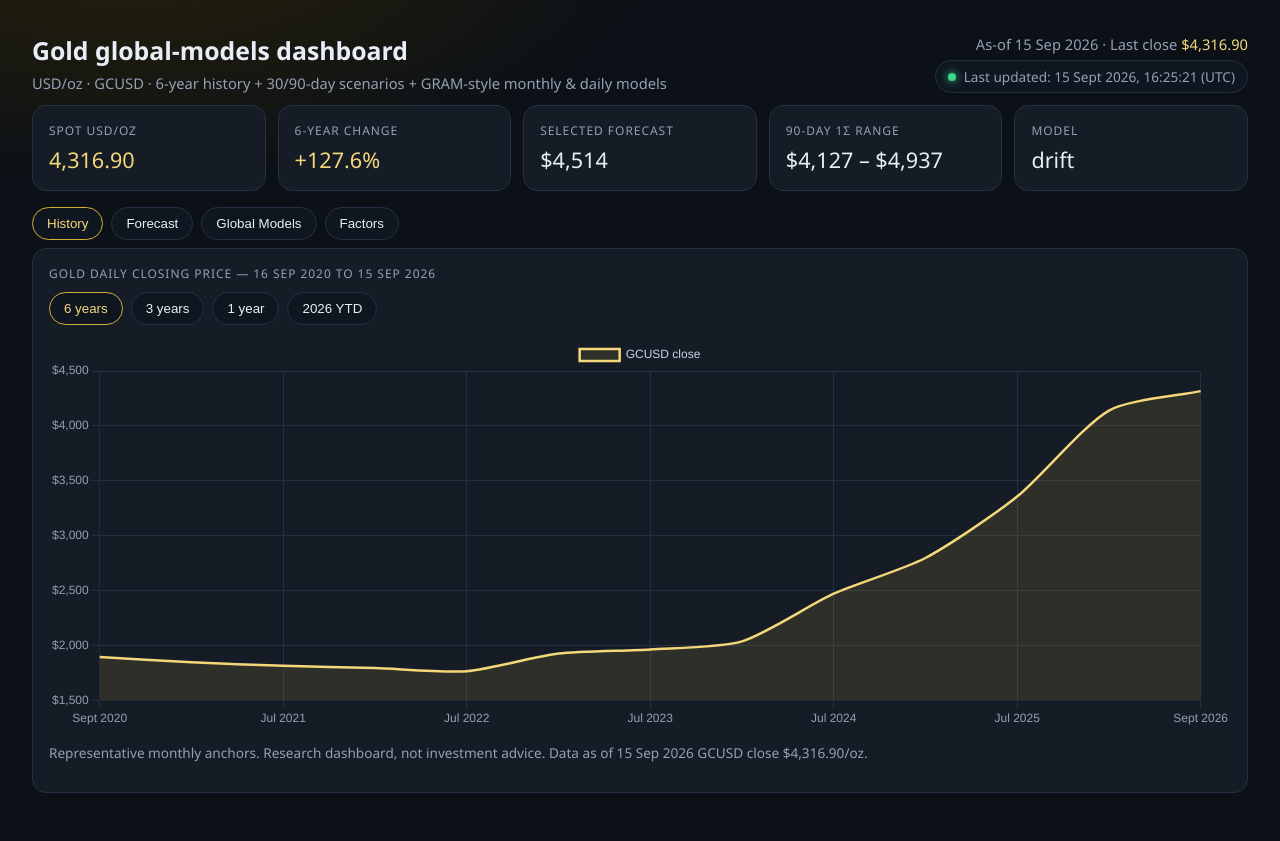
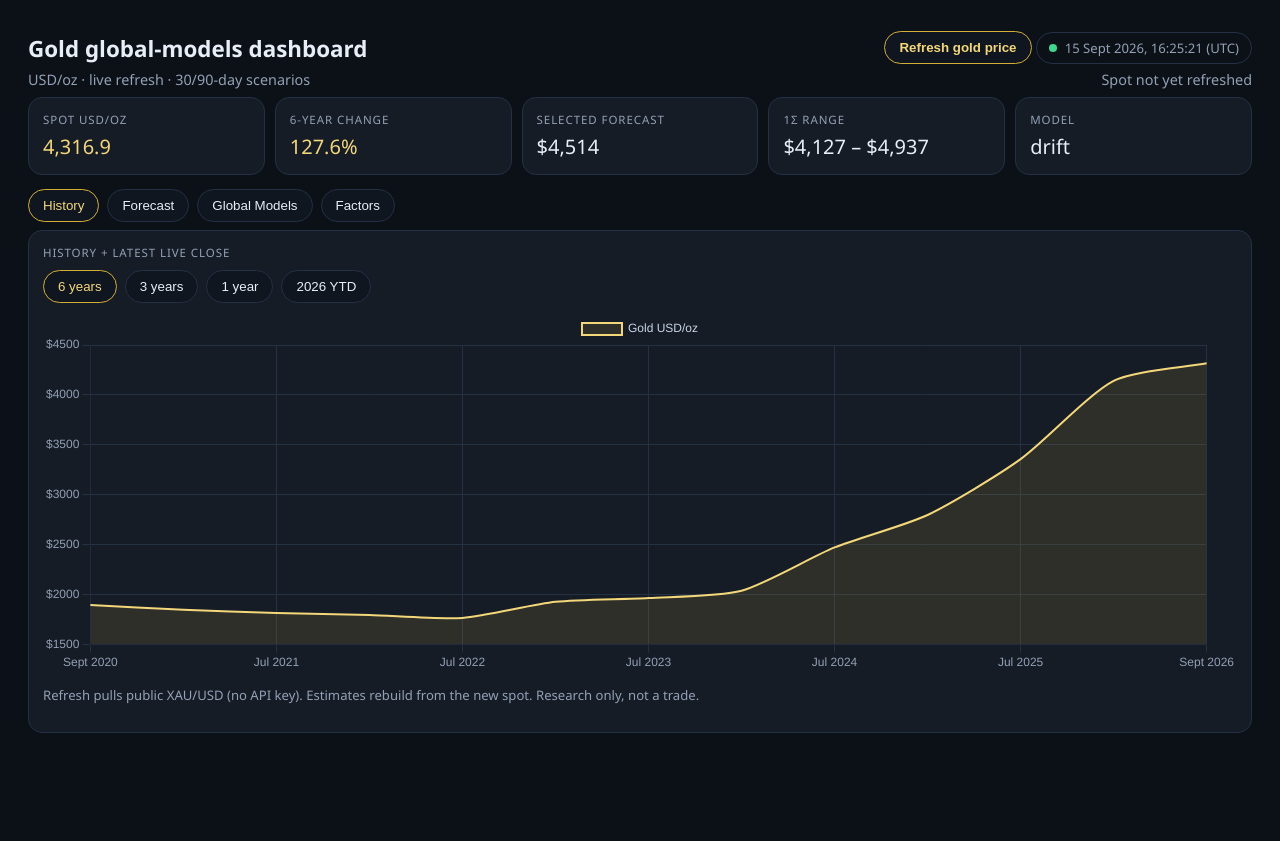
Before and after one commit to kunchain/gold-dashboard, a plain HTML site: page index.html in a window 1280 px wide. After the commit the page ends 800 px from the top, so only its background shows below. Drawn offline with nearby package versions, Linux system fonts and the light colour scheme.

Commit message:
Add refresh button for live gold price and estimates

```diff
--- a/index.html
+++ b/index.html
@@ -1,52 +1,124 @@
 <!DOCTYPE html>
 <html lang="en">
 <head>
-  <meta charset="UTF-8" />
-  <meta name="viewport" content="width=device-width, initial-scale=1" />
-  <title>Gold USD/oz — Global Models dashboard</title>
-  <script src="https://cdn.jsdelivr.net/npm/chart.js@4.4.1/dist/chart.umd.min.js"></script>
-  <style>
-    :root{--bg:#0c1117;--card:#151c26;--line:#243044;--gold:#d4af37;--gold2:#f3d77a;--text:#e8eef7;--muted:#93a0b5;--up:#3dd68c;--down:#ff6b6b;--blue:#6ea8ff}
-    *{box-sizing:border-box}body{margin:0;font-family:"Segoe UI",system-ui,sans-serif;background:radial-gradient(1200px 600px at 10% -10%,#2a2208 0%,var(--bg) 45%);color:var(--text)}
-    header{padding:28px 32px 12px;display:flex;justify-content:space-between;gap:16px;flex-wrap:wrap;align-items:end}h1{margin:0;font-size:1.55rem}.sub{color:var(--muted);font-size:.92rem;margin-top:6px}
-    .kpis{display:grid;grid-template-columns:repeat(5,minmax(140px,1fr));gap:12px;padding:0 32px 16px}.card{background:var(--card);border:1px solid var(--line);border-radius:14px;padding:16px}.label{color:var(--muted);font-size:.75rem;text-transform:uppercase;letter-spacing:.08em}.value{font-size:1.35rem;margin-top:6px}.gold{color:var(--gold2)}
-    .row{display:grid;grid-template-columns:1.6fr .9fr;gap:12px;padding:0 32px 16px}.full{padding:0 32px 16px}canvas{max-height:390px}.controls{display:flex;flex-wrap:wrap;gap:8px;margin:10px 0 14px}button,select{background:#0f1620;color:var(--text);border:1px solid var(--line);border-radius:999px;padding:8px 14px;cursor:pointer}button.active,button:hover{border-color:var(--gold);color:var(--gold2)}
-    table{width:100%;border-collapse:collapse;font-size:.9rem}th,td{text-align:left;padding:8px 6px;border-bottom:1px solid var(--line)}th{color:var(--muted)}a{color:var(--blue)}.tabs{display:flex;gap:8px;padding:0 32px 8px}.panel{display:none;padding:0 0 32px}.panel.on{display:block}.note{color:var(--muted);font-size:.85rem;line-height:1.45}input[type=range]{width:min(420px,100%)}h2{font-size:1.1rem;margin:0 0 6px}@media(max-width:980px){.kpis,.row{grid-template-columns:1fr}}
-    .update-badge{display:inline-flex;align-items:center;gap:8px;background:#0f1620;border:1px solid var(--line);border-radius:999px;padding:6px 12px;font-size:.85rem;color:var(--muted)}
-    .dot{width:8px;height:8px;border-radius:50%;background:#3dd68c;box-shadow:0 0 8px #3dd68c}
-  </style>
-</head>
+<meta charset="UTF-8"/>
+<meta name="viewport" content="width=device-width, initial-scale=1"/>
+<title>Gold USD/oz dashboard</title>
+<script src="https://cdn.jsdelivr.net/npm/chart.js@4.4.1/dist/chart.umd.min.js"></script>
+<style>
+:root{--bg:#0c1117;--card:#151c26;--line:#243044;--gold2:#f3d77a;--text:#e8eef7;--muted:#93a0b5;--gold:#d4af37}
+*{box-sizing:border-box}body{margin:0;font-family:Segoe UI,system-ui,sans-serif;background:#0c1117;color:var(--text)}
+header{padding:24px 28px 8px;display:flex;justify-content:space-between;gap:12px;flex-wrap:wrap;align-items:end}
+h1{margin:0;font-size:1.4rem}.sub{color:var(--muted);font-size:.9rem;margin-top:6px}
+.kpis{display:grid;grid-template-columns:repeat(5,minmax(120px,1fr));gap:10px;padding:0 28px 14px}
+.card{background:var(--card);border:1px solid var(--line);border-radius:14px;padding:14px}
+.label{color:var(--muted);font-size:.72rem;text-transform:uppercase;letter-spacing:.08em}.value{font-size:1.25rem;margin-top:6px}.gold{color:var(--gold2)}
+.row{display:grid;grid-template-columns:1.5fr .9fr;gap:10px;padding:0 28px 16px}.full{padding:0 28px 16px}
+button,select{background:#0f1620;color:var(--text);border:1px solid var(--line);border-radius:999px;padding:8px 14px;cursor:pointer}
+button.active,button:hover,#refreshBtn{border-color:var(--gold);color:var(--gold2)}
+#refreshBtn{font-weight:600}.tabs{display:flex;gap:8px;padding:0 28px 8px}
+.panel{display:none}.panel.on{display:block}table{width:100%;border-collapse:collapse;font-size:.88rem}th,td{padding:7px 5px;border-bottom:1px solid var(--line);text-align:left}th{color:var(--muted)}
+.note{color:var(--muted);font-size:.82rem;line-height:1.4}.update-badge{display:inline-flex;align-items:center;gap:8px;border:1px solid var(--line);border-radius:999px;padding:6px 12px;font-size:.82rem;color:var(--muted)}
+.dot{width:8px;height:8px;border-radius:50%;background:#3dd68c}
+.status{min-height:1.2em}canvas{max-height:360px}@media(max-width:900px){.kpis,.row{grid-template-columns:1fr}}
+</style></head>
 <body>
 <header>
-  <div>
-    <h1>Gold global-models dashboard</h1>
-    <div class="sub">USD/oz · GCUSD · 6-year history + 30/90-day scenarios + GRAM-style monthly &amp; daily models</div>
-  </div>
-  <div style="display:flex;flex-direction:column;align-items:end;gap:6px">
-    <div class="sub">As-of 15 Sep 2026 · Last close <span class="gold">$4,316.90</span></div>
-    <div class="update-badge"><span class="dot"></span><span id="updateTime">Updating…</span></div>
-  </div>
-</header>
-<div class="kpis"><div class="card"><div class="label">Spot USD/oz</div><div class="value gold">4,316.90</div></div><div class="card"><div class="label">6-year change</div><div class="value gold" id="sixYearChange">—</div></div><div class="card"><div class="label">Selected forecast</div><div class="value" id="kpiFcst">—</div></div><div class="card"><div class="label">90-day 1σ range</div><div class="value" id="kpiBand">—</div></div><div class="card"><div class="label">Model</div><div class="value" id="kpiModel">—</div></div></div>
-<div class="tabs"><button class="active" data-tab="history">History</button><button data-tab="forecast">Forecast</button><button data-tab="models">Global Models</button><button data-tab="factors">Factors</button></div>
-<section id="history" class="panel on"><div class="full"><div class="card"><div class="label">Gold daily closing price — 16 Sep 2020 to 15 Sep 2026</div><div class="controls"><button class="range active" data-r="6y">6 years</button><button class="range" data-r="3y">3 years</button><button class="range" data-r="1y">1 year</button><button class="range" data-r="ytd">2026 YTD</button></div><canvas id="historyChart"></canvas><p class="note">Representative monthly anchors. Research dashboard, not investment advice. Data as of 15 Sep 2026 GCUSD close $4,316.90/oz.</p></div></div></section>
-<section id="forecast" class="panel"><div class="row"><div class="card"><div class="label">Price path and scenario fan</div><div class="controls"><button class="hz active" data-h="90">90 trading days</button><button class="hz" data-h="30">30 trading days</button><select id="scenario"><option value="naive">Naive (last price)</option><option value="drift" selected>Base drift</option><option value="stress">Stress (weaker USD / risk-on gold)</option><option value="calm">Calm (firmer USD / higher yields)</option></select></div><label class="note">Volatility slider (annualized %): <input id="vol" type="range" min="8" max="24" value="15"><span id="volLbl">15%</span></label><canvas id="fan"></canvas></div><div class="card"><div class="label">Current factors — 15 Sep 2026</div><canvas id="gauges"></canvas><table><tr><th>Factor</th><th>Now</th><th>Gold bias</th></tr><tr><td>USD index</td><td>99.33</td><td>Mild headwind</td></tr><tr><td>10y yield</td><td>5.00%</td><td>Headwind</td></tr><tr><td>VIX</td><td>17.65</td><td>Neutral</td></tr></table></div></div></section>
-<section id="models" class="panel"><div class="full"><div class="card"><h2>Global model estimates (USD/oz)</h2><table><tr><th>Model family</th><th>Frequency</th><th>30/90-day estimate</th></tr><tr><td>Naive / Random walk</td><td>Daily</td><td>4,317</td></tr><tr><td>Historical drift</td><td>Daily</td><td>4,382 (30d), 4,514 (90d)</td></tr><tr><td>Ridge / Elastic Net</td><td>Daily</td><td>Run gold_global_models.py</td></tr><tr><td>GRAM-style macro</td><td>Monthly</td><td>Run gold_global_models.py</td></tr></table><p class="note">World Gold Council GRAM: economic expansion, risk &amp; uncertainty, opportunity cost, momentum. Scenarios only until walk-forward MAE beats naive.</p></div></div></section>
-<section id="factors" class="panel"><div class="full"><div class="card"><h2>Data sources</h2><table><tr><th>Factor</th><th>Series</th></tr><tr><td>Gold USD/oz</td><td>GCUSD</td></tr><tr><td>Dollar</td><td>DX-Y.NYB</td></tr><tr><td>10y yield</td><td>^TNX</td></tr><tr><td>VIX</td><td>VIXCLS</td></tr><tr><td>GPR / wars</td><td>matteoiacoviello.com/gpr.htm</td></tr></table></div></div></section>
+<div><h1>Gold global-models dashboard</h1><div class="sub">USD/oz · live refresh · 30/90-day scenarios</div></div>
+<div style="text-align:right">
+<button id="refreshBtn" type="button">Refresh gold price</button>
+<div class="update-badge" style="margin-top:8px"><span class="dot"></span><span id="updateTime">…</span></div>
+<div class="sub status" id="priceStatus">Spot not yet refreshed</div>
+</div></header>
+<div class="kpis">
+<div class="card"><div class="label">Spot USD/oz</div><div class="value gold" id="kpiSpot">4,316.90</div></div>
+<div class="card"><div class="label">6-year change</div><div class="value gold" id="sixYearChange">—</div></div>
+<div class="card"><div class="label">Selected forecast</div><div class="value" id="kpiFcst">—</div></div>
+<div class="card"><div class="label">1σ range</div><div class="value" id="kpiBand">—</div></div>
+<div class="card"><div class="label">Model</div><div class="value" id="kpiModel">—</div></div>
+</div>
+<div class="tabs">
+<button class="active" data-tab="history">History</button>
+<button data-tab="forecast">Forecast</button>
+<button data-tab="models">Global Models</button>
+<button data-tab="factors">Factors</button>
+</div>
+<section id="history" class="panel on"><div class="full"><div class="card">
+<div class="label">History + latest live close</div>
+<div class="controls" style="display:flex;gap:8px;margin:10px 0"><button class="range active" data-r="6y">6 years</button><button class="range" data-r="3y">3 years</button><button class="range" data-r="1y">1 year</button><button class="range" data-r="ytd">2026 YTD</button></div>
+<canvas id="historyChart"></canvas>
+<p class="note">Refresh pulls public XAU/USD (no API key). Estimates rebuild from the new spot. Research only, not a trade.</p>
+</div></div></section>
+<section id="forecast" class="panel"><div class="row"><div class="card">
+<div class="controls" style="display:flex;gap:8px;flex-wrap:wrap;margin-bottom:10px">
+<button class="hz active" data-h="90">90 days</button><button class="hz" data-h="30">30 days</button>
+<select id="scenario"><option value="naive">Naive</option><option value="drift" selected>Base drift</option><option value="stress">Stress</option><option value="calm">Calm</option></select>
+</div>
+<label class="note">Vol % <input id="vol" type="range" min="8" max="24" value="15"> <span id="volLbl">15%</span></label>
+<canvas id="fan"></canvas></div>
+<div class="card"><canvas id="gauges"></canvas>
+<table><tr><th>Factor</th><th>Now</th></tr><tr><td>USD index</td><td>99.33</td></tr><tr><td>10y yield</td><td>5.00%</td></tr><tr><td>VIX</td><td>17.65</td></tr></table></div></div></section>
+<section id="models" class="panel"><div class="full"><div class="card">
+<h2 style="margin:0 0 8px;font-size:1.05rem">Estimates from current spot</h2>
+<table>
+<tr><th>Model</th><th>30d</th><th>90d</th></tr>
+<tr><td>Naive</td><td id="mNaive30">—</td><td id="mNaive90">—</td></tr>
+<tr><td>Drift</td><td id="mDrift30">—</td><td id="mDrift90">—</td></tr>
+<tr><td>Stress (+0.7σ)</td><td id="mStress30">—</td><td id="mStress90">—</td></tr>
+<tr><td>Calm (−0.7σ)</td><td id="mCalm30">—</td><td id="mCalm90">—</td></tr>
+</table>
+<p class="note">Drift uses 2016–2026 mean log return (~0.050%/session). GRAM/Ridge still need the Python script for trained MAE.</p>
+</div></div></section>
+<section id="factors" class="panel"><div class="full"><div class="card">
+<p class="note">Live quote: <a href="https://xaus.com/api/" style="color:#6ea8ff">xaus.com/api/v1/spot</a> (CORS, no key). Fallback: api.gold-api.com. Do not put private API keys in this public page.</p>
+</div></div></section>
 <script>
-const SPOT=4316.90, MU=.000496;
-const hist=[['2020-09-16',1897],['2021-01-04',1849],['2021-07-01',1817],['2022-01-03',1796],['2022-07-01',1767],['2023-01-03',1928],['2023-07-03',1966],['2024-01-02',2039],['2024-07-01',2473],['2025-01-02',2798],['2025-07-01',3357],['2026-01-02',4140],['2026-09-15',4316.90]].map(d=>({date:new Date(d[0]+'T00:00:00'),close:d[1]}));
-const fmt=n=>'$'+Number(n).toLocaleString('en-US',{maximumFractionDigits:0});
-const dateLabel=d=>d.toLocaleDateString('en-GB',{month:'short',year:'numeric'});
-const hc=new Chart(document.getElementById('historyChart'),{type:'line',data:{labels:[],datasets:[{label:'GCUSD close',data:[],borderColor:'#f3d77a',backgroundColor:'rgba(212,175,55,.13)',fill:true,tension:.24,pointRadius:0,borderWidth:2.5}]},options:{responsive:true,interaction:{mode:'index',intersect:false},plugins:{legend:{labels:{color:'#c9d4e5'}},tooltip:{callbacks:{label:x=>'Gold: '+fmt(x.parsed.y)}}},scales:{x:{ticks:{color:'#93a0b5',maxTicksLimit:10},grid:{color:'#243044'}},y:{ticks:{color:'#93a0b5',callback:v=>'$'+v.toLocaleString()},grid:{color:'#243044'}}}}});
-function selectHistory(r){const last=hist[hist.length-1].date;let cutoff=new Date('2020-09-01');if(r==='3y')cutoff=new Date(last.getFullYear()-3,last.getMonth(),1);if(r==='1y')cutoff=new Date(last.getFullYear()-1,last.getMonth(),1);if(r==='ytd')cutoff=new Date('2026-01-01');const data=hist.filter(x=>x.date>=cutoff);hc.data.labels=data.map(x=>dateLabel(x.date));hc.data.datasets[0].data=data.map(x=>x.close);hc.update();const first=data[0];const change=(SPOT/first.close-1)*100;document.getElementById('sixYearChange').textContent=(change>=0?'+':'')+change.toFixed(1)+'%';}
-document.querySelectorAll('.range').forEach(b=>b.onclick=()=>{document.querySelectorAll('.range').forEach(x=>x.classList.remove('active'));b.classList.add('active');selectHistory(b.dataset.r)});
-const labelsFor=n=>{const a=['15 Sep'];for(let i=1;i<=n;i++)a.push('Day '+i);return a};function path(n,k,v){let a=[SPOT],s=v/100*Math.sqrt(n/252);for(let i=1;i<=n;i++)a.push(SPOT*Math.exp(MU*i)*Math.exp(k*s*i/n));return a};let horizon=90,vol=15;const fan=new Chart(document.getElementById('fan'),{type:'line',data:{labels:[],datasets:[]},options:{responsive:true,interaction:{mode:'index',intersect:false},plugins:{legend:{labels:{color:'#c9d4e5'}},tooltip:{callbacks:{label:x=>x.dataset.label+': '+fmt(x.parsed.y)}}},scales:{x:{ticks:{color:'#93a0b5',maxTicksLimit:8},grid:{color:'#243044'}},y:{ticks:{color:'#93a0b5',callback:v=>'$'+v.toLocaleString()},grid:{color:'#243044'}}}}});
-new Chart(document.getElementById('gauges'),{type:'radar',data:{labels:['USD weakness','Low yields','Risk (VIX)','Gold momentum'],datasets:[{data:[42,28,48,40],borderColor:'#d4af37',backgroundColor:'rgba(212,175,55,.25)'}]},options:{plugins:{legend:{display:false}},scales:{r:{min:0,max:100,ticks:{display:false},grid:{color:'#243044'},pointLabels:{color:'#c9d4e5'}}}}});
-function renderForecast(){let s=document.getElementById('scenario').value,k=s==='stress'?.7:s==='calm'?-0.7:0,mid=s==='naive'?Array(horizon+1).fill(SPOT):path(horizon,k,vol),lo=path(horizon,-1,vol),hi=path(horizon,1,vol);document.getElementById('kpiFcst').textContent=fmt(mid.at(-1));document.getElementById('kpiBand').textContent=fmt(lo.at(-1))+' – '+fmt(hi.at(-1));document.getElementById('volLbl').textContent=vol+'%';document.getElementById('kpiModel').textContent=s;fan.data.labels=labelsFor(horizon);fan.data.datasets=[{label:'1σ high',data:hi,borderColor:'#ff6b6b',borderDash:[6,4],pointRadius:0,tension:.25},{label:'Selected',data:mid,borderColor:'#f3d77a',borderWidth:3,pointRadius:0,tension:.25},{label:'Naive',data:Array(horizon+1).fill(SPOT),borderColor:'#6ea8ff',borderDash:[4,4],pointRadius:0},{label:'1σ low',data:lo,borderColor:'#3dd68c',borderDash:[6,4],pointRadius:0,tension:.25}];fan.update()}
-document.querySelectorAll('.hz').forEach(b=>b.onclick=()=>{document.querySelectorAll('.hz').forEach(x=>x.classList.remove('active'));b.classList.add('active');horizon=+b.dataset.h;renderForecast()});document.getElementById('scenario').onchange=renderForecast;document.getElementById('vol').oninput=e=>{vol=+e.target.value;renderForecast()};document.querySelectorAll('.tabs button').forEach(b=>b.onclick=()=>{document.querySelectorAll('.tabs button').forEach(x=>x.classList.remove('active'));b.classList.add('active');document.querySelectorAll('.panel').forEach(p=>p.classList.remove('on'));document.getElementById(b.dataset.tab).classList.add('on')});
-function updateTimestamp(){const now=new Date();const tz=Intl.DateTimeFormat().resolvedOptions().timeZone;const s=now.toLocaleString('en-GB',{timeZone:tz,year:'numeric',month:'short',day:'2-digit',hour:'2-digit',minute:'2-digit',second:'2-digit',hour12:false});document.getElementById('updateTime').textContent='Last updated: '+s+' ('+tz+')';}
-updateTimestamp();setInterval(updateTimestamp,1000);selectHistory('6y');renderForecast();
-</script>
-</body>
-</html>
+let SPOT=4316.90; const MU=0.000496; let horizon=90, vol=15, range='6y';
+const histBase=[['2020-09-16',1897],['2021-01-04',1849],['2021-07-01',1817],['2022-01-03',1796],['2022-07-01',1767],['2023-01-03',1928],['2023-07-03',1966],['2024-01-02',2039],['2024-07-01',2473],['2025-01-02',2798],['2025-07-01',3357],['2026-01-02',4140]];
+const fmt=n=>'$'+Number(n).toLocaleString('en-US',{maximumFractionDigits:2});
+const fmt0=n=>'$'+Number(n).toLocaleString('en-US',{maximumFractionDigits:0});
+function histNow(){return histBase.concat([[new Date().toISOString().slice(0,10),SPOT]]).map(d=>({date:new Date(d[0]+'T00:00:00'),close:d[1]}));}
+function pathEnd(n,k){const s=(vol/100)*Math.sqrt(n/252); return SPOT*Math.exp(MU*n)*Math.exp(k*s);}
+function path(n,k){const a=[SPOT],s=(vol/100)*Math.sqrt(n/252); for(let i=1;i<=n;i++) a.push(SPOT*Math.exp(MU*i)*Math.exp(k*s*i/n)); return a;}
+const hc=new Chart(document.getElementById('historyChart'),{type:'line',data:{labels:[],datasets:[{label:'Gold USD/oz',data:[],borderColor:'#f3d77a',backgroundColor:'rgba(212,175,55,.13)',fill:true,tension:.24,pointRadius:0,borderWidth:2}]},options:{responsive:true,plugins:{legend:{labels:{color:'#c9d4e5'}}},scales:{x:{ticks:{color:'#93a0b5',maxTicksLimit:8},grid:{color:'#243044'}},y:{ticks:{color:'#93a0b5',callback:v=>'$'+v},grid:{color:'#243044'}}}}});
+const fan=new Chart(document.getElementById('fan'),{type:'line',data:{labels:[],datasets:[]},options:{responsive:true,plugins:{legend:{labels:{color:'#c9d4e5'}}},scales:{x:{ticks:{color:'#93a0b5',maxTicksLimit:8},grid:{color:'#243044'}},y:{ticks:{color:'#93a0b5',callback:v=>'$'+v},grid:{color:'#243044'}}}}});
+new Chart(document.getElementById('gauges'),{type:'radar',data:{labels:['USD weakness','Low yields','VIX','Momentum'],datasets:[{data:[42,28,48,40],borderColor:'#d4af37',backgroundColor:'rgba(212,175,55,.25)'}]},options:{plugins:{legend:{display:false}},scales:{r:{min:0,max:100,ticks:{display:false},grid:{color:'#243044'},pointLabels:{color:'#c9d4e5'}}}}});
+function selectHistory(){const last=new Date(); let cutoff=new Date('2020-09-01'); if(range==='3y') cutoff=new Date(last.getFullYear()-3,last.getMonth(),1); if(range==='1y') cutoff=new Date(last.getFullYear()-1,last.getMonth(),1); if(range==='ytd') cutoff=new Date('2026-01-01');
+ const data=histNow().filter(x=>x.date>=cutoff); hc.data.labels=data.map(x=>x.date.toLocaleDateString('en-GB',{month:'short',year:'numeric'})); hc.data.datasets[0].data=data.map(x=>x.close); hc.update();
+ const first=data[0]; document.getElementById('sixYearChange').textContent=((SPOT/first.close-1)*100).toFixed(1)+'%';}
+function renderModels(){const set=(id,v)=>document.getElementById(id).textContent=fmt0(v);
+ set('mNaive30',SPOT); set('mNaive90',SPOT);
+ set('mDrift30',pathEnd(30,0)); set('mDrift90',pathEnd(90,0));
+ set('mStress30',pathEnd(30,.7)); set('mStress90',pathEnd(90,.7));
+ set('mCalm30',pathEnd(30,-.7)); set('mCalm90',pathEnd(90,-.7));}
+function renderForecast(){const s=document.getElementById('scenario').value; const k=s==='stress'?.7:s==='calm'?-0.7:0;
+ const mid=s==='naive'?Array(horizon+1).fill(SPOT):path(horizon,k); const lo=path(horizon,-1), hi=path(horizon,1);
+ document.getElementById('kpiSpot').textContent=fmt(SPOT).slice(1);
+ document.getElementById('kpiFcst').textContent=fmt0(mid.at(-1));
+ document.getElementById('kpiBand').textContent=fmt0(lo.at(-1))+' – '+fmt0(hi.at(-1));
+ document.getElementById('volLbl').textContent=vol+'%'; document.getElementById('kpiModel').textContent=s;
+ const labels=['Now',...Array.from({length:horizon},(_,i)=>'D'+(i+1))];
+ fan.data.labels=labels; fan.data.datasets=[
+ {label:'1σ high',data:hi,borderColor:'#ff6b6b',borderDash:[6,4],pointRadius:0,tension:.25},
+ {label:'Selected',data:mid,borderColor:'#f3d77a',borderWidth:3,pointRadius:0,tension:.25},
+ {label:'Naive',data:Array(horizon+1).fill(SPOT),borderColor:'#6ea8ff',borderDash:[4,4],pointRadius:0},
+ {label:'1σ low',data:lo,borderColor:'#3dd68c',borderDash:[6,4],pointRadius:0,tension:.25}]; fan.update(); renderModels(); selectHistory();}
+function clock(){const tz=Intl.DateTimeFormat().resolvedOptions().timeZone; document.getElementById('updateTime').textContent=new Date().toLocaleString('en-GB',{timeZone:tz,year:'numeric',month:'short',day:'2-digit',hour:'2-digit',minute:'2-digit',second:'2-digit',hour12:false})+' ('+tz+')';}
+async function refreshPrice(){const btn=document.getElementById('refreshBtn'); const st=document.getElementById('priceStatus'); btn.disabled=true; st.textContent='Fetching live XAU/USD…';
+ try{
+ let price=null, source='';
+ try{const r=await fetch('https://xaus.com/api/v1/spot'); const j=await r.json(); price=j.xau?.spot_usd_oz||j.xau?.price||j.price; source='xaus.com';}catch(e){}
+ if(!price){const r=await fetch('https://api.gold-api.com/price/XAU'); const j=await r.json(); price=j.price; source='gold-api.com';}
+ if(!price||!isFinite(price)) throw new Error('No price');
+ SPOT=Number(price); renderForecast();
+ st.textContent='Gold updated: '+fmt(SPOT)+'/oz · source '+source+' · '+new Date().toLocaleString();
+ }catch(e){st.textContent='Refresh failed (CORS/network). Spot still '+fmt(SPOT)+'. Open the GitHub Pages URL, not the raw file.';}
+ btn.disabled=false;}
+document.getElementById('refreshBtn').onclick=refreshPrice;
+document.querySelectorAll('.range').forEach(b=>b.onclick=()=>{document.querySelectorAll('.range').forEach(x=>x.classList.remove('active')); b.classList.add('active'); range=b.dataset.r; selectHistory();});
+document.querySelectorAll('.hz').forEach(b=>b.onclick=()=>{document.querySelectorAll('.hz').forEach(x=>x.classList.remove('active')); b.classList.add('active'); horizon=+b.dataset.h; renderForecast();});
+document.getElementById('scenario').onchange=renderForecast;
+document.getElementById('vol').oninput=e=>{vol=+e.target.value; renderForecast();};
+document.querySelectorAll('.tabs button').forEach(b=>b.onclick=()=>{document.querySelectorAll('.tabs button').forEach(x=>x.classList.remove('active')); b.classList.add('active'); document.querySelectorAll('.panel').forEach(p=>p.classList.remove('on')); document.getElementById(b.dataset.tab).classList.add('on');});
+clock(); setInterval(clock,1000); renderForecast();
+</script></body></html>
```
